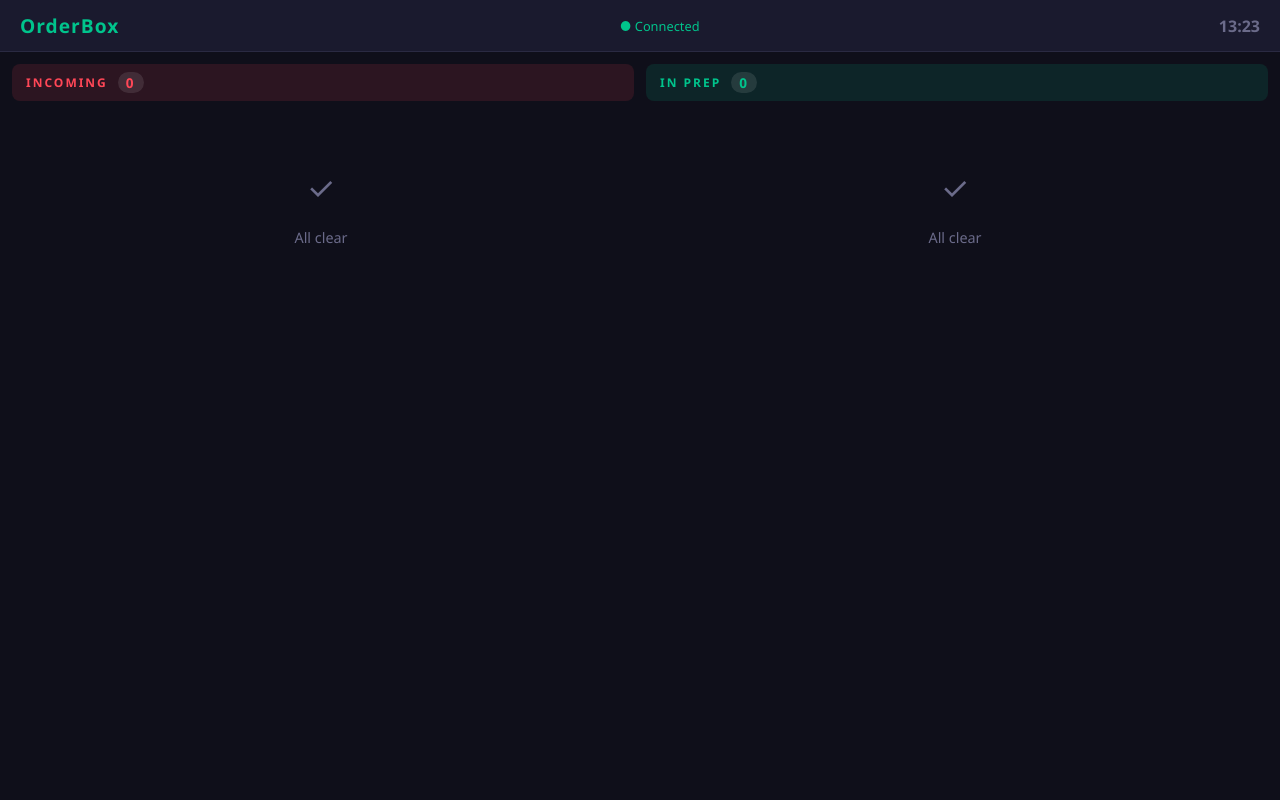
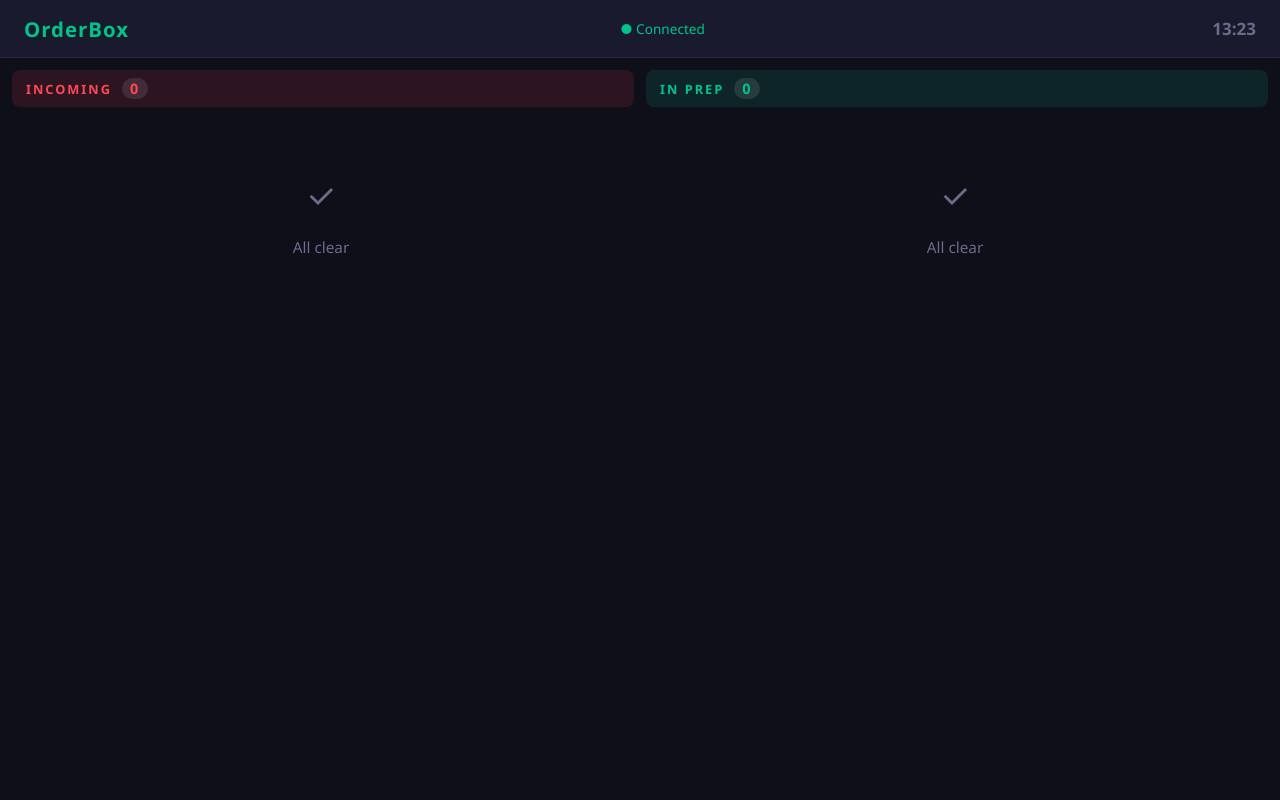
Before and after one commit to JoshuaCattaruzza/orderbox-pi, a Flask app: page / in a window 1280 px wide. Run offline with Flask 3, Linux system fonts and the light colour scheme; data that the repository does not hold is empty.

Commit message:
new screen

```diff
--- a/static/css/style.css
+++ b/static/css/style.css
@@ -28,7 +28,7 @@
   background: var(--bg);
   color: var(--text);
   font-family: 'Segoe UI', system-ui, -apple-system, sans-serif;
-  font-size: 16px;
+  font-size: 17px;
   cursor: none;
 }
 
@@ -37,10 +37,10 @@
   display: flex;
   align-items: center;
   justify-content: space-between;
-  padding: 10px 20px;
+  padding: 12px 24px;
   background: var(--surface);
   border-bottom: 1px solid var(--border);
-  height: 52px;
+  height: 58px;
 }
 
 .logo {
@@ -68,7 +68,7 @@
   grid-template-columns: 1fr 1fr;
   gap: 12px;
   padding: 12px;
-  height: calc(100vh - 52px);
+  height: calc(100vh - 58px);
   overflow: hidden;
 }
 
```
Also changed, not shown: 1 other file.
